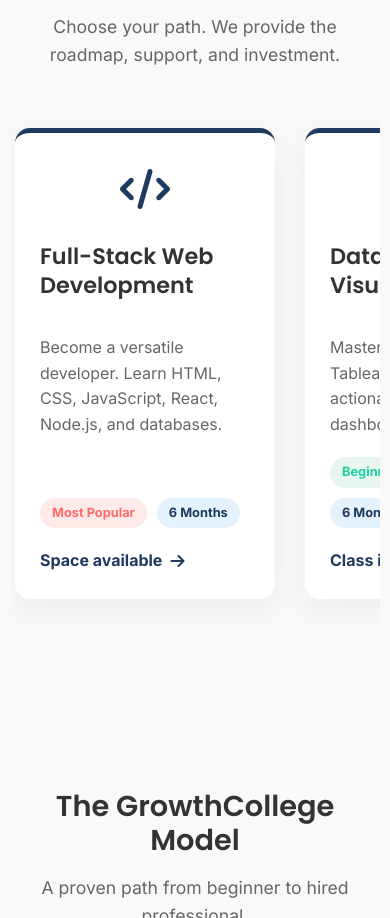
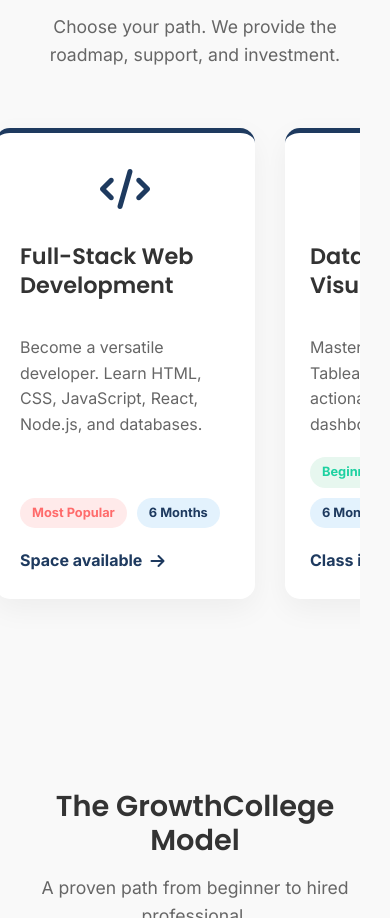
Before and after one commit to Trippie333/growthcollege, a plain HTML site: page index.html in a window 390 px wide. Shown: the part 1950-2868 px from the top of the page. Drawn offline with Linux system fonts and the light colour scheme.

```diff
--- a/Style.css
+++ b/Style.css
@@ -1465,7 +1465,7 @@
     }
 
     .programs-scroll-container {
-        /* margin: 0 -20px; */
+        margin: 0 -20px;
     }
 
     .program-card {
```
Also changed, not shown: 1 other file.
